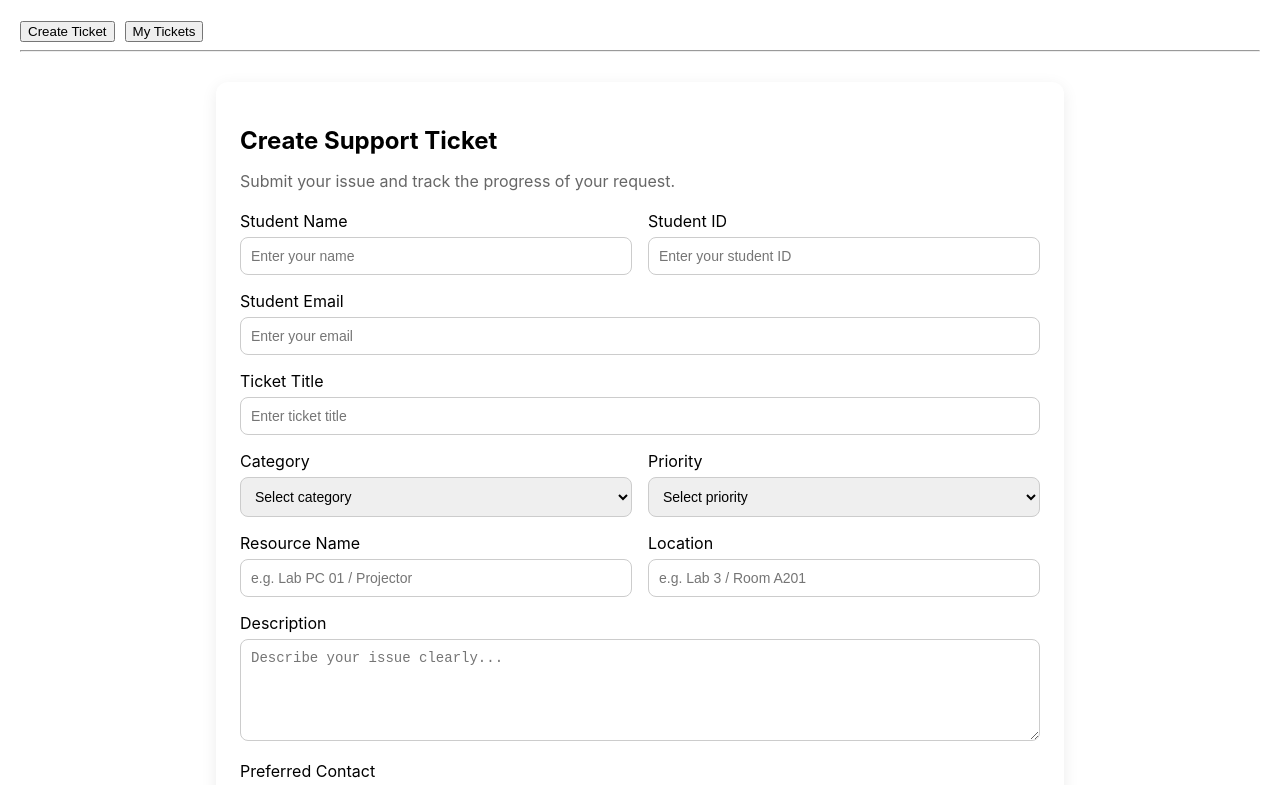
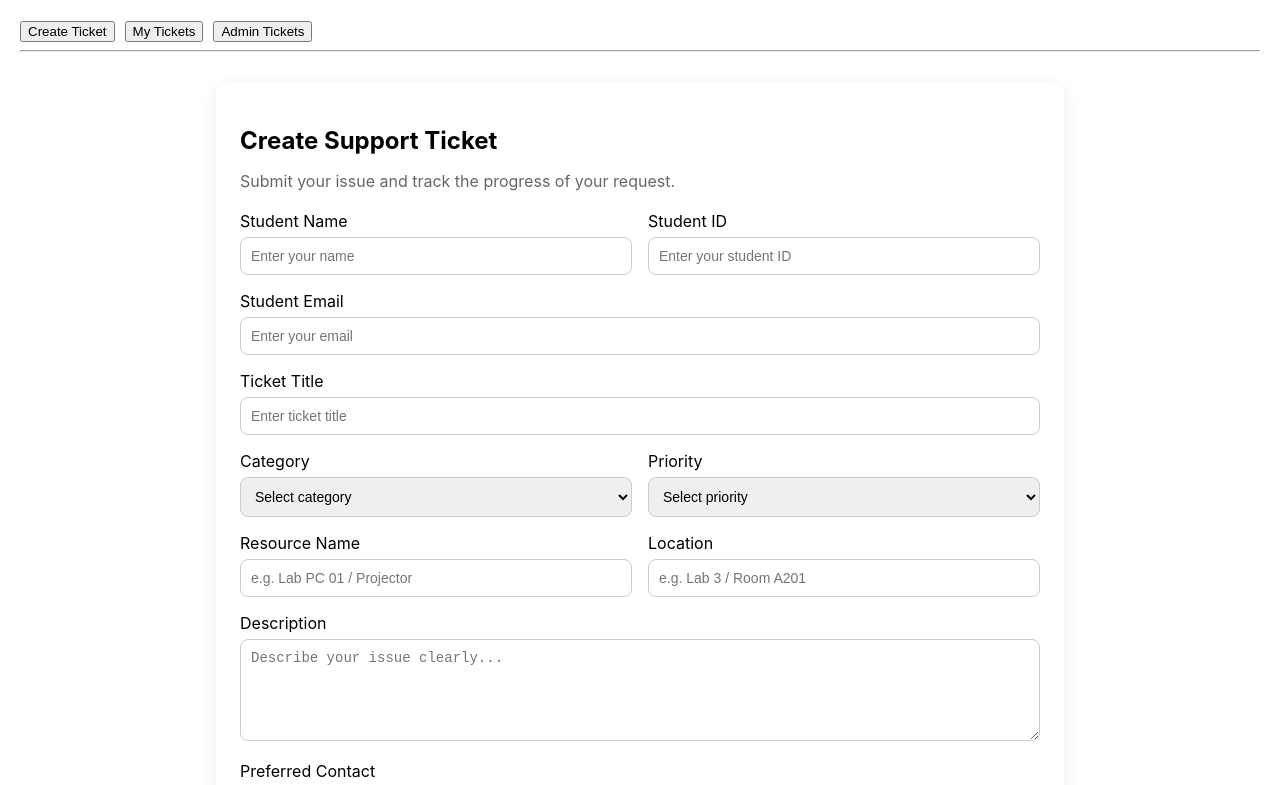
Before and after one commit to GuwaniHazel/it3030-paf-2026-smart-campus-group42, a React (Create React App) app in the folder frontend/: page / in a window 1280 px wide. Shown: the top 785 px of the page. Built offline with nearby package versions, Linux system fonts and the light colour scheme.

Commit message:
update app navigation to include ticket pages

```diff
--- a/frontend/src/App.js
+++ b/frontend/src/App.js
@@ -1,6 +1,7 @@
 import { useState } from "react";
 import CreateTicket from "./pages/CreateTicket";
 import MyTickets from "./pages/MyTickets";
+import AdminTickets from "./pages/AdminTickets";
 
 function App() {
   const [page, setPage] = useState("create");
@@ -11,14 +12,15 @@ function App() {
       <button onClick={() => setPage("list")} style={{ marginLeft: "10px" }}>
         My Tickets
       </button>
+      <button onClick={() => setPage("admin")} style={{ marginLeft: "10px" }}>
+        Admin Tickets
+      </button>
 
       <hr />
 
-      {page === "create" ? (
-        <CreateTicket onSuccess={() => setPage("list")} />
-      ) : (
-        <MyTickets />
-      )}
+      {page === "create" && <CreateTicket onSuccess={() => setPage("list")} />}
+      {page === "list" && <MyTickets />}
+      {page === "admin" && <AdminTickets />}
     </div>
   );
 }
```
